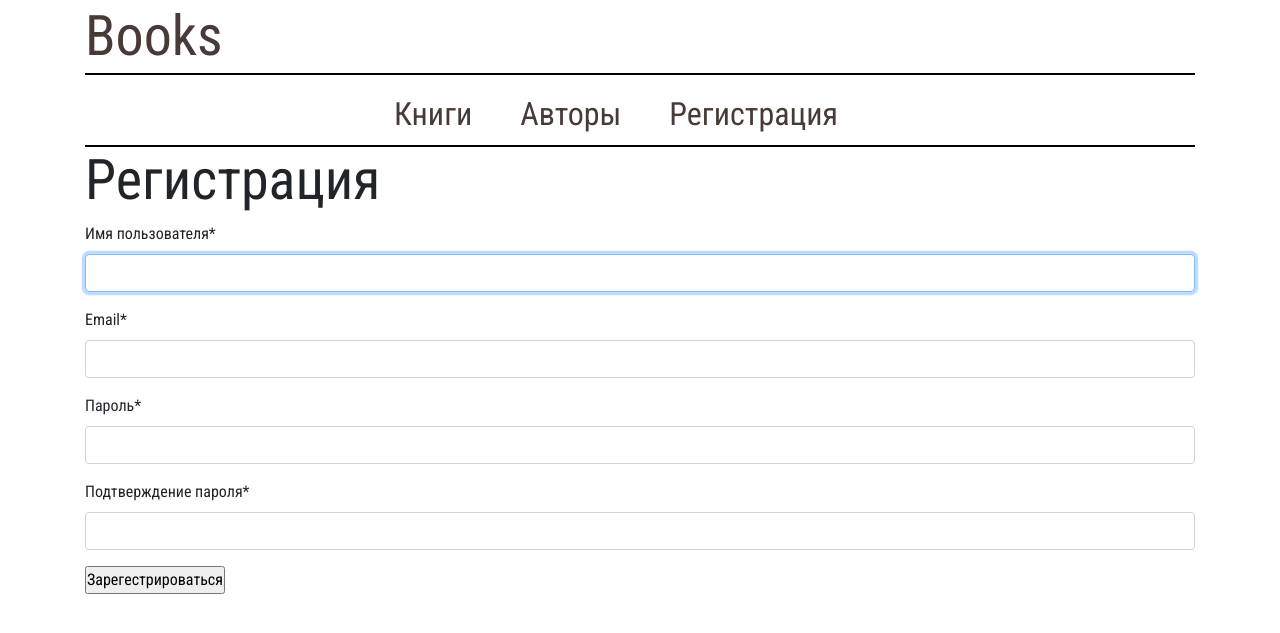
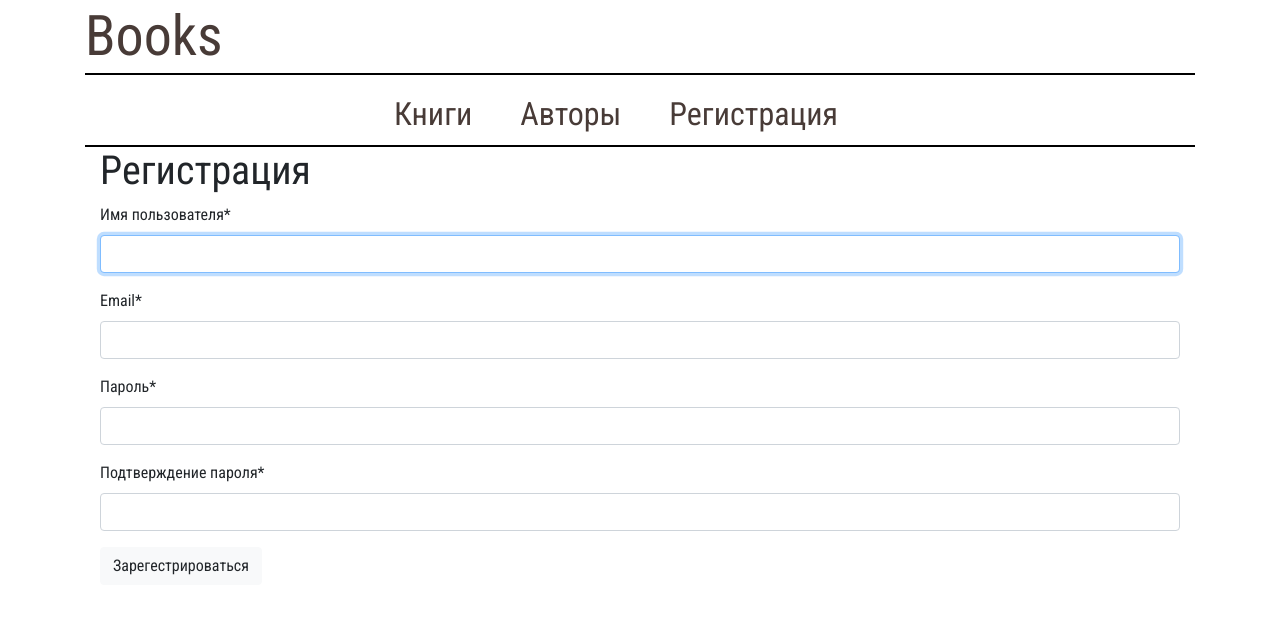
Before and after one commit to whyme0/BooksWeb, a Django app: page /auth/registration/ in a window 1280 px wide. Shown: the top 633 px of the page. Run offline with Django 3.2, Linux system fonts and the light colour scheme; some libraries are stand-ins or nearby versions.

Commit message:
updated submit button style

```diff
--- a/authapp/templates/authapp/registration_form.html
+++ b/authapp/templates/authapp/registration_form.html
@@ -2,11 +2,13 @@
 {% load crispy_forms_tags %}
 
 {% block content %}
-	<h1 class="display-4">Регистрация</h1>
+	<div class="container">
+	<h1>Регистрация</h1>
 	<form method="POST">
 		{% csrf_token %}
 
 		{{ form|crispy }}
-		<input type="submit" value="Зарегестрироваться">
+		<input type="submit" value="Зарегестрироваться" class="btn btn-light">
 	</form>
+	</div>
 {% endblock content %}
```
